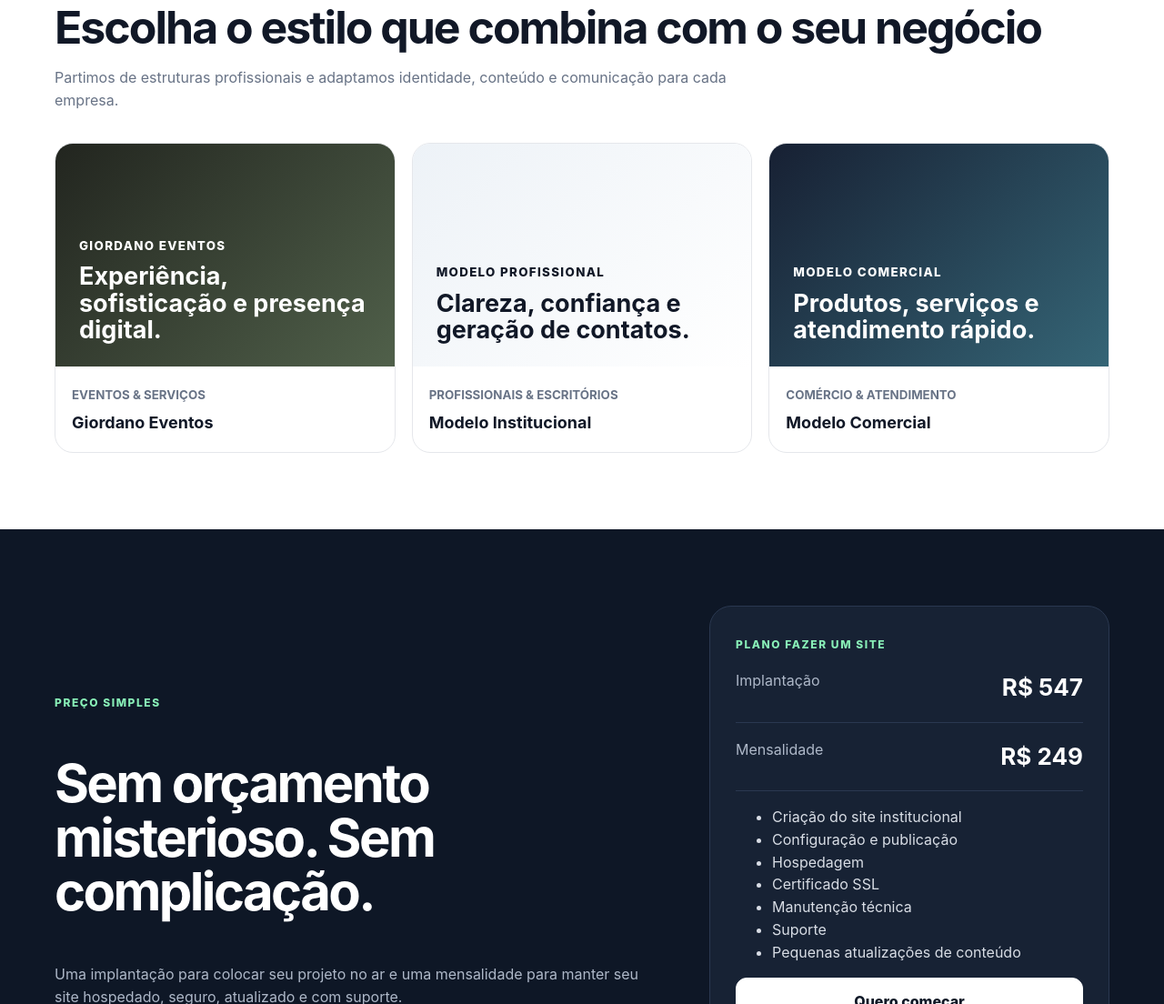
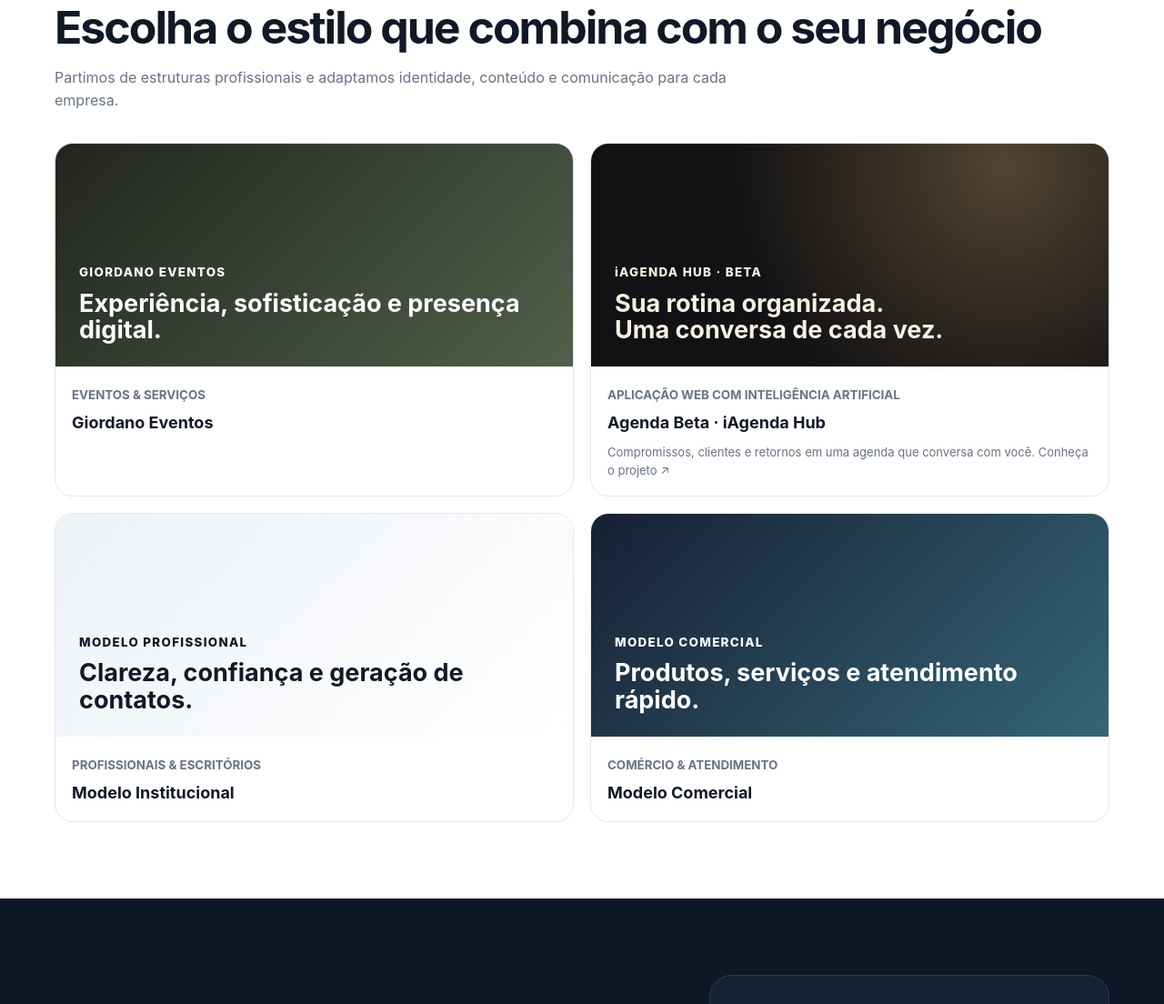
Before and after one commit to tradepar-rgb/fazerumsite, a website: page public/index.html in a window 1280 px wide. Shown: the part 2168-3272 px from the top of the page at 91% size. Drawn offline with Linux system fonts and the light colour scheme.

Commit message:
Show Beta agenda in project portfolio (#7)

```diff
--- a/public/index.html
+++ b/public/index.html
@@ -56,7 +56,7 @@
 .hero{padding:82px 0 68px;background:radial-gradient(circle at 82% 14%,#e6fbf1 0,transparent 28%),linear-gradient(#fff,#fbfcfd)}.hero-grid{display:grid;grid-template-columns:1.2fr .72fr;gap:70px;align-items:center}.eyebrow{font-size:12px;font-weight:850;letter-spacing:.13em;color:#0b6b3f}.dark .eyebrow{color:#88efb7}.hero h1{font-size:clamp(48px,6vw,76px);line-height:1.01;letter-spacing:-.055em;margin:16px 0 22px}.lead{font-size:20px;color:var(--muted);max-width:700px}.prices{display:flex;gap:14px;flex-wrap:wrap;margin:28px 0}.price{border:1px solid var(--line);border-radius:15px;padding:12px 18px;background:#fff;min-width:170px}.price span{display:block;font-size:11px;color:var(--muted);font-weight:700;letter-spacing:.08em}.price strong{font-size:27px}.actions{display:flex;gap:11px;flex-wrap:wrap}.micro{font-size:13px;color:var(--muted);margin-top:14px}
 .qrcard{background:var(--dark);color:#fff;padding:32px;border-radius:28px;box-shadow:0 25px 70px rgba(14,23,38,.2)}.chip{display:inline-block;background:#173c2d;color:#8cf0bb;padding:6px 10px;border-radius:99px;font-size:10px;font-weight:850;letter-spacing:.08em}.qrcard h2{font-size:31px;margin:18px 0 6px}.qrcard p{color:#adb7c8}.qr{width:225px;border-radius:18px;background:#fff;padding:10px;margin:22px 0 14px}.phone{font-size:24px;font-weight:850}.trust{border-block:1px solid var(--line);padding:24px 0}.trust-grid{display:grid;grid-template-columns:repeat(4,1fr)}.trust-grid div{padding:4px 24px;border-right:1px solid var(--line)}.trust-grid div:last-child{border:0}.trust strong,.trust span{display:block}.trust span{font-size:12px;color:var(--muted)}
 section{padding:84px 0}.section-title h2{font-size:clamp(34px,4vw,50px);letter-spacing:-.04em;line-height:1.08;margin:10px 0 12px}.section-title p{color:var(--muted);max-width:760px}.steps,.features,.models{display:grid;gap:18px}.steps{grid-template-columns:repeat(4,1fr);margin-top:34px}.card{border:1px solid var(--line);border-radius:20px;padding:24px;background:#fff}.n{font-size:12px;font-weight:850;color:#15965b}.card h3{font-size:18px;margin:18px 0 7px}.card p{font-size:14px;color:var(--muted);margin:0}.soft{background:var(--soft)}.features{grid-template-columns:repeat(3,1fr);margin-top:34px}.feature{display:flex;gap:13px}.check{width:32px;height:32px;flex:0 0 32px;display:grid;place-items:center;border-radius:10px;background:#eafbf3;color:#15965b;font-weight:900}.feature h3{margin:0 0 4px;font-size:16px}
-.models{grid-template-columns:repeat(3,1fr);margin-top:34px}.model{overflow:hidden;padding:0}.preview{height:245px;padding:26px;display:flex;flex-direction:column;justify-content:flex-end}.preview small{font-weight:850;letter-spacing:.1em}.preview strong{font-size:27px;line-height:1.08;margin-top:9px}.event{background:linear-gradient(135deg,#22251f,#50604a);color:#fff}.pro{background:linear-gradient(135deg,#edf2f7,#fff)}.commerce{background:linear-gradient(135deg,#172033,#356576);color:#fff}.model-foot{padding:18px}.model-foot small{color:var(--muted);font-weight:750}.model-foot h3{margin:5px 0 0}
+.models{grid-template-columns:repeat(2,minmax(0,1fr));margin-top:34px}.model{overflow:hidden;padding:0}.preview{height:245px;padding:26px;display:flex;flex-direction:column;justify-content:flex-end}.preview small{font-weight:850;letter-spacing:.1em}.preview strong{font-size:27px;line-height:1.08;margin-top:9px}.event{background:linear-gradient(135deg,#22251f,#50604a);color:#fff}.pro{background:linear-gradient(135deg,#edf2f7,#fff)}.commerce{background:linear-gradient(135deg,#172033,#356576);color:#fff}.beta{background:radial-gradient(circle at 80% 10%,#514431,transparent 60%),#121214;color:#f7f0e3}.model-foot p{margin-top:8px;font-size:13px}.model-foot{padding:18px}.model-foot small{color:var(--muted);font-weight:750}.model-foot h3{margin:5px 0 0}
 .dark{background:var(--dark);color:#fff}.pricing{display:grid;grid-template-columns:1fr 440px;gap:70px;align-items:center}.pricing h2{font-size:clamp(38px,5vw,58px);line-height:1.03;letter-spacing:-.045em}.pricing p{color:#aeb8c8}.pricebox{background:#172234;border:1px solid #2a3850;border-radius:24px;padding:28px}.row{display:flex;justify-content:space-between;padding:17px 0;border-bottom:1px solid #2a3850}.row span{color:#aeb8c8}.row strong{font-size:26px}.pricebox ul{color:#d8dde5}.pricebox .btn{width:100%;background:#fff;border-color:#fff;color:var(--dark)}
 .faq{display:grid;grid-template-columns:.8fr 1.2fr;gap:60px}.faq-list{border-top:1px solid var(--line)}details{padding:18px 0;border-bottom:1px solid var(--line)}summary{cursor:pointer;font-weight:800}details p{color:var(--muted);font-size:14px}
 .cta{background:#ecfbf4;border-radius:28px;padding:38px;display:flex;align-items:center;justify-content:space-between;gap:35px}.cta h2{font-size:40px;margin:8px 0}.cta-right{display:flex;gap:16px;align-items:center}.cta-right img{width:105px;background:#fff;border-radius:14px;padding:7px}
@@ -86,6 +86,7 @@
 
 <section id="modelos"><div class="wrap"><div class="section-title"><span class="eyebrow">REFERÊNCIAS</span><h2>Escolha o estilo que combina com o seu negócio</h2><p>Partimos de estruturas profissionais e adaptamos identidade, conteúdo e comunicação para cada empresa.</p></div><div class="models">
 <a class="card model" href="https://www.giordanoeventos.com" target="_blank" rel="noopener"><div class="preview event"><small>GIORDANO EVENTOS</small><strong>Experiência, sofisticação e presença digital.</strong></div><div class="model-foot"><small>EVENTOS & SERVIÇOS</small><h3>Giordano Eventos</h3></div></a>
+<a class="card model" href="https://www.iagendahub.com/?lang=pt&amp;utm_source=fazerumsite&amp;utm_medium=referral&amp;utm_campaign=beta_launch&amp;utm_content=portfolio" target="_blank" rel="noopener"><div class="preview beta"><small>iAGENDA HUB · BETA</small><strong>Sua rotina organizada.<br>Uma conversa de cada vez.</strong></div><div class="model-foot"><small>APLICAÇÃO WEB COM INTELIGÊNCIA ARTIFICIAL</small><h3>Agenda Beta · iAgenda Hub</h3><p>Compromissos, clientes e retornos em uma agenda que conversa com você. Conheça o projeto ↗</p></div></a>
 <article class="card model"><div class="preview pro"><small>MODELO PROFISSIONAL</small><strong>Clareza, confiança e geração de contatos.</strong></div><div class="model-foot"><small>PROFISSIONAIS & ESCRITÓRIOS</small><h3>Modelo Institucional</h3></div></article>
 <article class="card model"><div class="preview commerce"><small>MODELO COMERCIAL</small><strong>Produtos, serviços e atendimento rápido.</strong></div><div class="model-foot"><small>COMÉRCIO & ATENDIMENTO</small><h3>Modelo Comercial</h3></div></article>
 </div></div></section>
```
